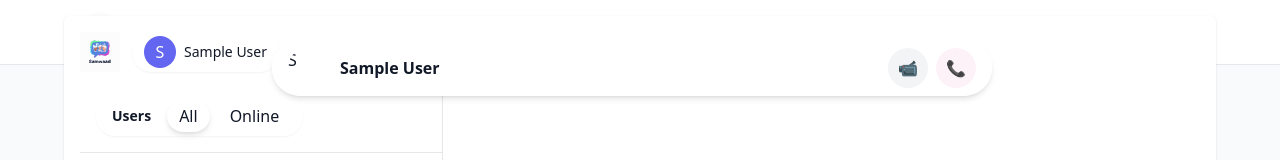
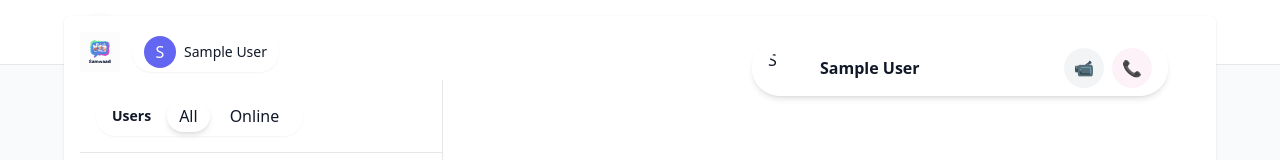
Before and after one commit to ranjanxsumit/prod-samwaad, a React (Vite) app in the folder frontend/: page /chat in a window 1280 px wide. Shown: the top 160 px of the page. Built offline with nearby package versions, Linux system fonts and the light colour scheme; no server answers; sample sign-in values are in the browser's storage.

Commit message:
fix(chat): align user pill right; real-time messages via socket ref

```diff
--- a/frontend/src/pages/Chat.jsx
+++ b/frontend/src/pages/Chat.jsx
@@ -15,6 +15,7 @@ export default function Chat() {
   const [selectedUser, setSelectedUser] = useState(() => {
     try { return JSON.parse(localStorage.getItem('selectedUser') || 'null') } catch (e) { return null }
   })
+  const selectedUserRef = useRef(selectedUser)
   const [messages, setMessages] = useState([])
   const [text, setText] = useState('')
   const [onlineUsers, setOnlineUsers] = useState([])
@@ -57,6 +58,9 @@ export default function Chat() {
   }
 
   useEffect(() => {
+    selectedUserRef.current = selectedUser
+  }, [selectedUser])
+  useEffect(() => {
     const token = localStorage.getItem('token')
     if (token) axios.defaults.headers.common['Authorization'] = `Bearer ${token}`
 
@@ -78,7 +82,14 @@ export default function Chat() {
     if (!socket) return
 
     socket.on('message-received', ({ message }) => {
-      setMessages(m => (selectedUser && (String(message.from?.id) === String(selectedUser.userId) || String(message.to) === String(selectedUser.userId))) ? [...m, message] : m)
+      try {
+        const sel = selectedUserRef.current
+        const fromId = getId(message.from) || String(message.from || '')
+        const toId = getId(message.to) || String(message.to || '')
+        if (sel && (String(fromId) === String(sel.userId) || String(toId) === String(sel.userId))) {
+          setMessages(m => [...m, message])
+        }
+      } catch (e) { console.warn('message-received handler', e) }
     })
 
     socket.on('online-users', (list) => {
@@ -91,7 +102,7 @@ export default function Chat() {
       setOnlineUsers(normalized)
     })
 
-    socket.on('incoming-call', (data) => { try { setIncomingCall(data) } catch (e) { console.warn(e) } })
+  socket.on('incoming-call', (data) => { try { setIncomingCall(data) } catch (e) { console.warn(e) } })
 
     return () => {
       if (!socket) return
@@ -146,9 +157,13 @@ export default function Chat() {
         await axios.post('/api/messages', { to, text: text.trim() })
       }
     } catch (err) {
-      if (socket && socket.connected) socket.emit('send-message', { to, text: text.trim() })
+        // If server call fails, fallback to emitting via socket so recipient still receives it
+        if (socket && socket.connected) socket.emit('send-message', { to, text: text.trim() })
       setUploading(false)
     }
+
+    // Always emit over socket so server/recipient and this client receive live updates
+    try { if (socket && socket.connected) socket.emit('send-message', { to, text: text.trim() }) } catch (e) { /**/ }
 
     setText('')
     if (pendingImagePreview) try { URL.revokeObjectURL(pendingImagePreview) } catch (e) {}
@@ -220,9 +235,10 @@ export default function Chat() {
             </div>
           </div>
 
-          {/* Center top: selected user pill */}
-          <div className="absolute top-6 left-1/2 transform -translate-x-1/2 z-40 w-full max-w-3xl px-4">
-            <div className="inline-flex items-center justify-center gap-4 bg-white/95 backdrop-blur-sm text-gray-900 rounded-full px-4 py-2 shadow-md min-w-[280px] max-w-[720px] w-full">
+          {/* Right-aligned selected user pill (above chat box, doesn't cross left grey line) */}
+          <div className="absolute top-6 right-8 z-40 w-full max-w-md px-4 pointer-events-none">
+            <div className="pointer-events-auto flex justify-end">
+              <div className="inline-flex items-center gap-4 bg-white/95 backdrop-blur-sm text-gray-900 rounded-full px-4 py-2 shadow-md min-w-[200px] w-full">
               <div className="flex items-center gap-3">
                 <div className="w-10 h-10 rounded-full overflow-hidden">
                   {selectedUser && normalizeAvatar(selectedUser.avatar) ? <img src={normalizeAvatar(selectedUser.avatar)} alt="avatar" className="w-full h-full object-cover" /> : (selectedUser && selectedUser.name ? selectedUser.name[0].toUpperCase() : 'U')}
@@ -232,6 +248,7 @@ export default function Chat() {
               <div className="ml-auto flex items-center gap-2 flex-shrink-0">
                 <button title="Video call" onClick={() => { if (!selectedUser) return; try { nav(`/call/${selectedUser.userId}?mode=video`) } catch (e) {} }} className="w-10 h-10 rounded-full bg-gray-100 flex items-center justify-center">📹</button>
                 <button title="Voice call" onClick={() => { if (!selectedUser) return; try { nav(`/call/${selectedUser.userId}?mode=audio`) } catch (e) {} }} className="w-10 h-10 rounded-full bg-pink-50 flex items-center justify-center">📞</button>
+              </div>
               </div>
             </div>
           </div>
```
